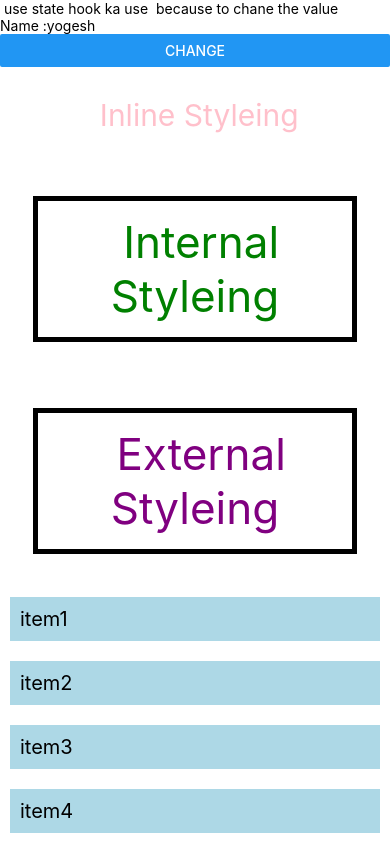
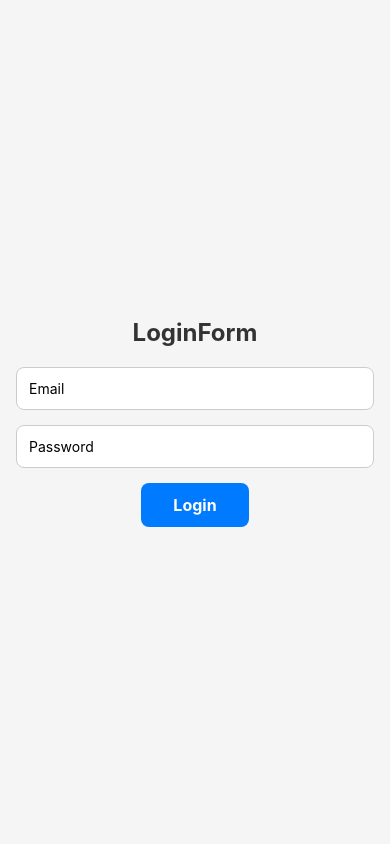
Before and after one commit to 2022BCD0052/learn-to-start-react-native-mobile-app, a React Native app: screen / in a window 390 px wide. Built offline with nearby package versions, Linux system fonts and the light colour scheme.

Commit message:
learn form

```diff
--- a/App.jsx
+++ b/App.jsx
@@ -7,6 +7,7 @@
 import FlatlistScreen from './src/components/FlatlistScreen';
 import SectionLists from './src/components/SectionList';
 import styles from './style/style';
+import LoginForm from './src/components/LoginForm';
 
 const App = () => {
   return (
@@ -16,10 +17,12 @@
       {/* <Button title="Press Here" /> */}
       {/* <First /> */}
       {/* <Jsx /> */}
-      <UseStateHooks />
-      <Styleing />
-      <FlatlistScreen />
-      <SectionLists />
+      {/* <UseStateHooks /> */}
+      {/* <Styleing /> */}
+      {/* <FlatlistScreen /> */}
+      {/* <SectionLists /> */}
+      <LoginForm/>
+
     </ScrollView>
   );
 };
--- /dev/null
+++ b/src/components/LoginForm.jsx
@@ -0,0 +1,76 @@
+import { View, Text, TextInput, TouchableOpacity, StyleSheet } from 'react-native';
+import React, { useState } from 'react';
+
+const LoginForm = () => {
+  const [email, setEmail] = useState('');
+  const [password, setPassword] = useState('');
+
+  const handleLogin = () => {
+    console.log(email, password);
+    setEmail('');
+    setPassword('');
+  };
+
+  return (
+    <View style={styles.container}>
+      <Text style={styles.heading}>LoginForm</Text>
+      <TextInput
+        style={styles.input}
+        placeholder="Email"
+        value={email}
+        onChangeText={setEmail}
+        keyboardType="email-address"
+        autoCapitalize="none"
+      />
+      <TextInput
+        style={styles.input}
+        placeholder="Password"
+        value={password}
+        onChangeText={setPassword}
+        secureTextEntry
+      />
+      <TouchableOpacity style={styles.button} onPress={handleLogin}>
+        <Text style={styles.buttonText}>Login</Text>
+      </TouchableOpacity>
+    </View>
+  );
+};
+
+const styles = StyleSheet.create({
+  container: {
+    flex: 1,
+    justifyContent: 'center',
+    alignItems: 'center',
+    padding: 16,
+    backgroundColor: '#f5f5f5',
+  },
+  heading: {
+    fontSize: 24,
+    fontWeight: 'bold',
+    marginBottom: 20,
+    color: '#333',
+  },
+  input: {
+    width: '100%',
+    padding: 12,
+    marginBottom: 15,
+    borderWidth: 1,
+    borderColor: '#ccc',
+    borderRadius: 8,
+    backgroundColor: '#fff',
+  },
+  button: {
+    backgroundColor: '#007bff',
+    paddingVertical: 12,
+    paddingHorizontal: 32,
+    borderRadius: 8,
+    alignItems: 'center',
+  },
+  buttonText: {
+    color: '#fff',
+    fontSize: 16,
+    fontWeight: 'bold',
+  },
+});
+
+export default LoginForm;
```
